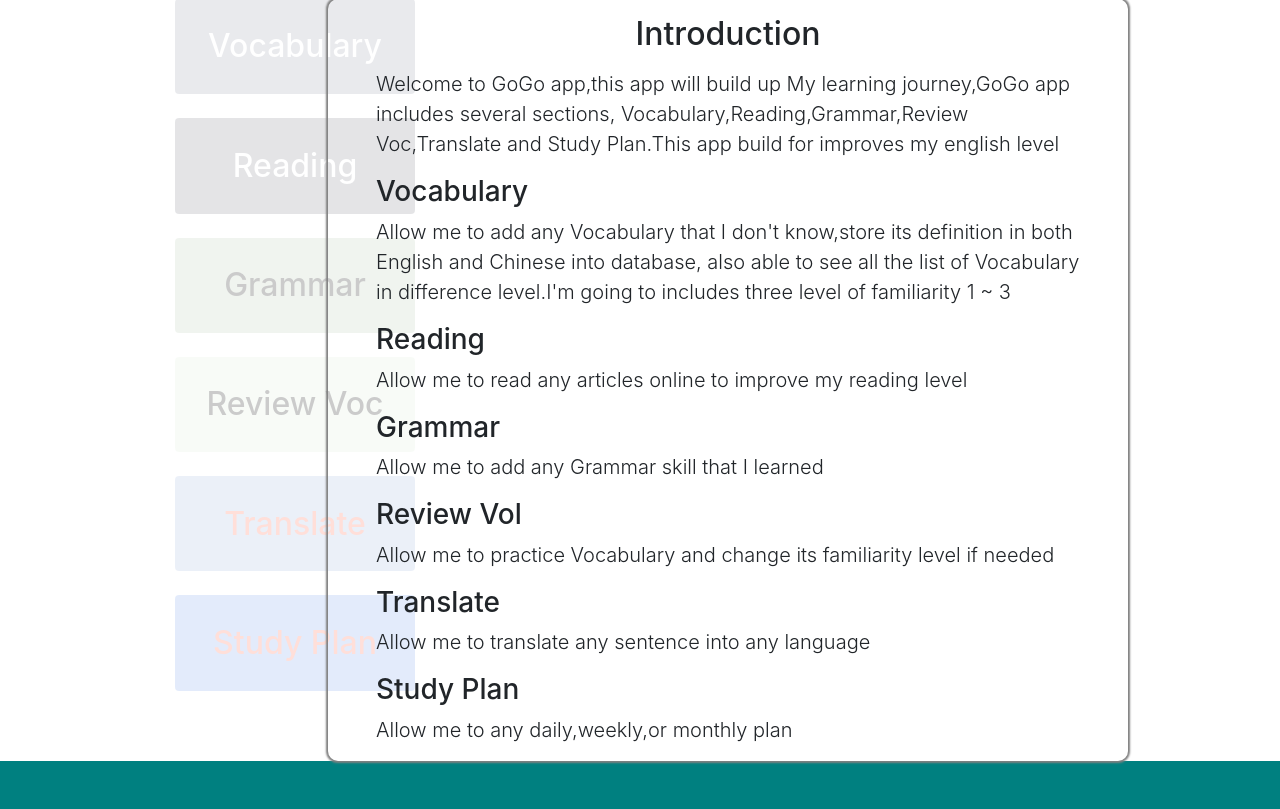
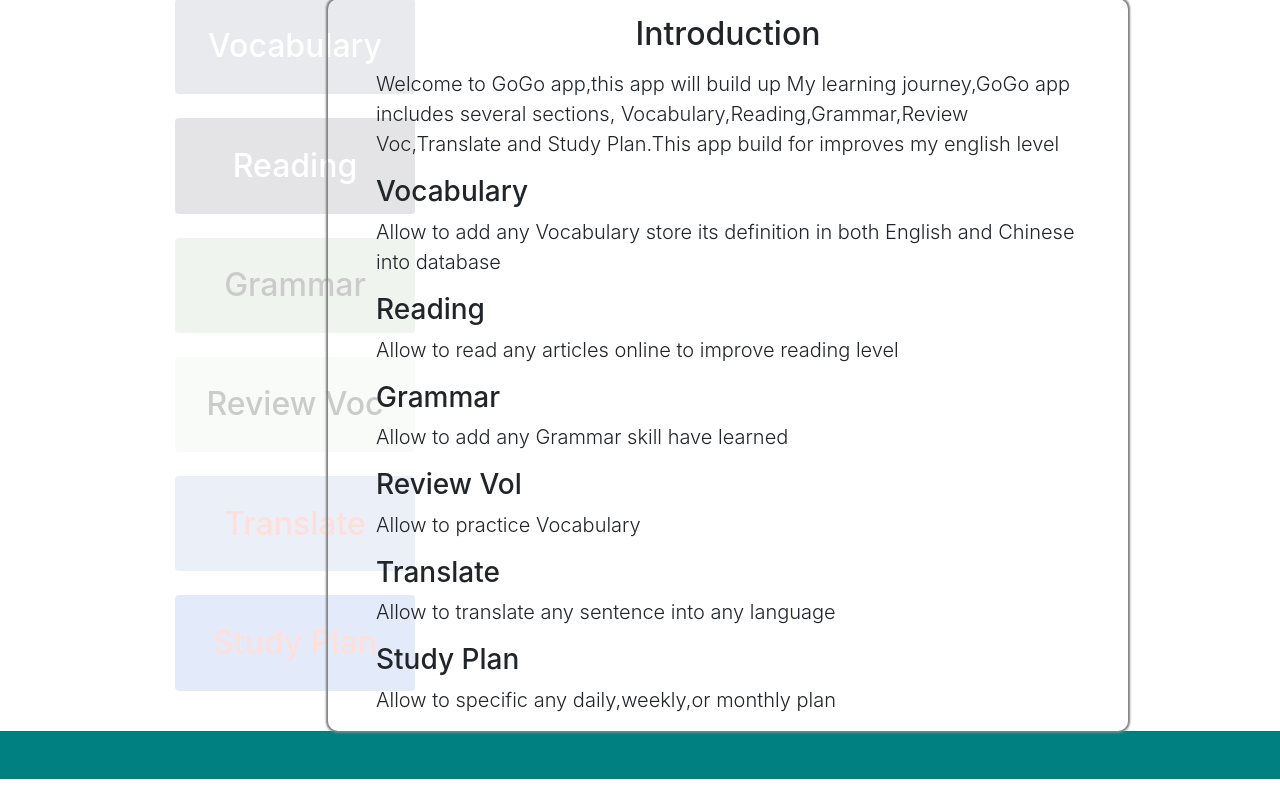
Before and after one commit to nickchow2020/capstone1, a Flask app: page / in a window 1280 px wide. Shown: the part 153-962 px from the top of the page. After the commit the page ends 932 px from the top, so only its background shows below. Run offline with Flask 2, Linux system fonts and the light colour scheme; some libraries are stand-ins or nearby versions.

Commit message:
upadte contents

```diff
--- a/templates/home.html
+++ b/templates/home.html
@@ -10,29 +10,27 @@
             </p>
             <h3>Vocabulary</h3>
             <p class="lead">
-                Allow me to add any Vocabulary that I don't know,store its definition in both English and Chinese into database,
-                also able to see all the list of Vocabulary in difference level.I'm going to includes three level of familiarity
-                1 ~ 3
+                Allow to add any Vocabulary store its definition in both English and Chinese into database
             </p>
             <h3>Reading</h3>
             <p class="lead">
-                Allow me to read any articles online to improve my reading level
+                Allow to read any articles online to improve reading level
             </p>
             <h3>Grammar</h3>
             <p class="lead">
-                Allow me to add any Grammar skill that I learned
+                Allow to add any Grammar skill have learned
             </p>
             <h3>Review Vol</h3>
             <p class="lead">
-                Allow me to practice Vocabulary and change its familiarity level if needed
+                Allow to practice Vocabulary
             </p>
             <h3>Translate</h3>
             <p class="lead">
-                Allow me to translate any sentence into any language
+                Allow to translate any sentence into any language
             </p>
             <h3>Study Plan</h3>
             <p class="lead">
-                Allow me to any daily,weekly,or monthly plan
+                Allow to specific any daily,weekly,or monthly plan
             </p>
         </div>
 {% endblock %}
```
Also changed, not shown: README.md.
